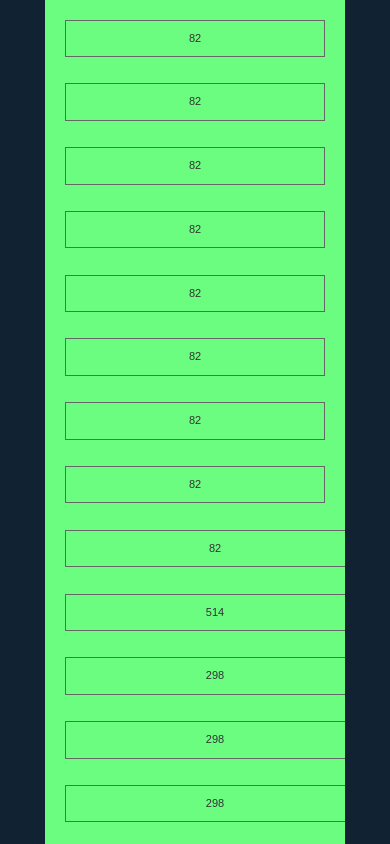
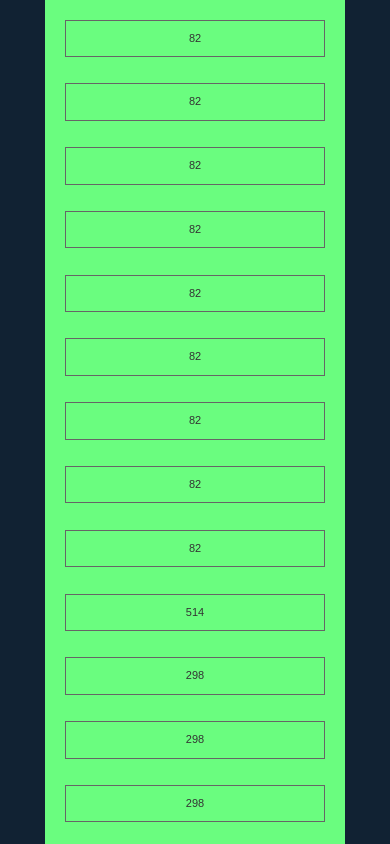
Before and after one commit to ComputerWolf/996-Grid, a plain HTML site: page code/index.html in a window 390 px wide. Shown: the part 1156-2000 px from the top of the page. Drawn offline with nearby package versions, Linux system fonts and the light colour scheme.

Commit message:
Revert "Use box-sizing: border-box"
This reverts commit 2c055f92cdcbd57e632aac9b102f043efe3705c8.

```diff
--- a/code/css/grid.css
+++ b/code/css/grid.css
@@ -40,7 +40,6 @@ Licensed under GPL and MIT
         float: left;
         margin-left: 13px;
         margin-right: 13px;
-        box-sizing: border-box;
     }
 
     .push_1, .pull_1,
@@ -336,7 +335,7 @@ Licensed under GPL and MIT
     .container .grid_10,
     .container .grid_11,
     .container .grid_12	{
-        width:456px;
+        width:416px;
         clear: both;
         float: none;
         margin-left: 0;
@@ -409,6 +408,6 @@ Licensed under GPL and MIT
     .container .grid_10,
     .container .grid_11,
     .container .grid_12	{
-        width:300px;
+        width:260px;
     }
 }
```
